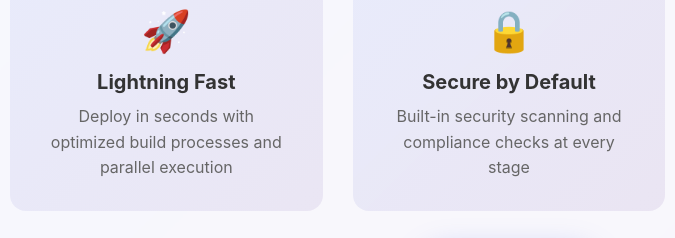
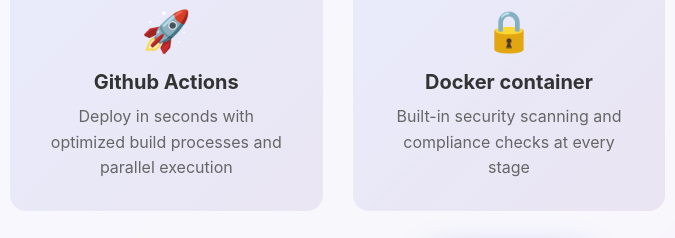
Before and after one commit to Pranavv2006/Simple_nodejsService, a website: page public/index.html in a window 1280 px wide. Shown: the part 559-797 px from the top of the page, 131-806 px from the left. Drawn offline with Linux system fonts and the light colour scheme.

Commit message:
test changes for CI/CD

```diff
--- a/public/index.html
+++ b/public/index.html
@@ -244,13 +244,13 @@
             <div class="features">
                 <div class="feature">
                     <div class="feature-icon">🚀</div>
-                    <h3>Lightning Fast</h3>
+                    <h3>Github Actions</h3>
                     <p>Deploy in seconds with optimized build processes and parallel execution</p>
                 </div>
 
                 <div class="feature">
                     <div class="feature-icon">🔒</div>
-                    <h3>Secure by Default</h3>
+                    <h3>Docker container</h3>
                     <p>Built-in security scanning and compliance checks at every stage</p>
                 </div>
 
```
